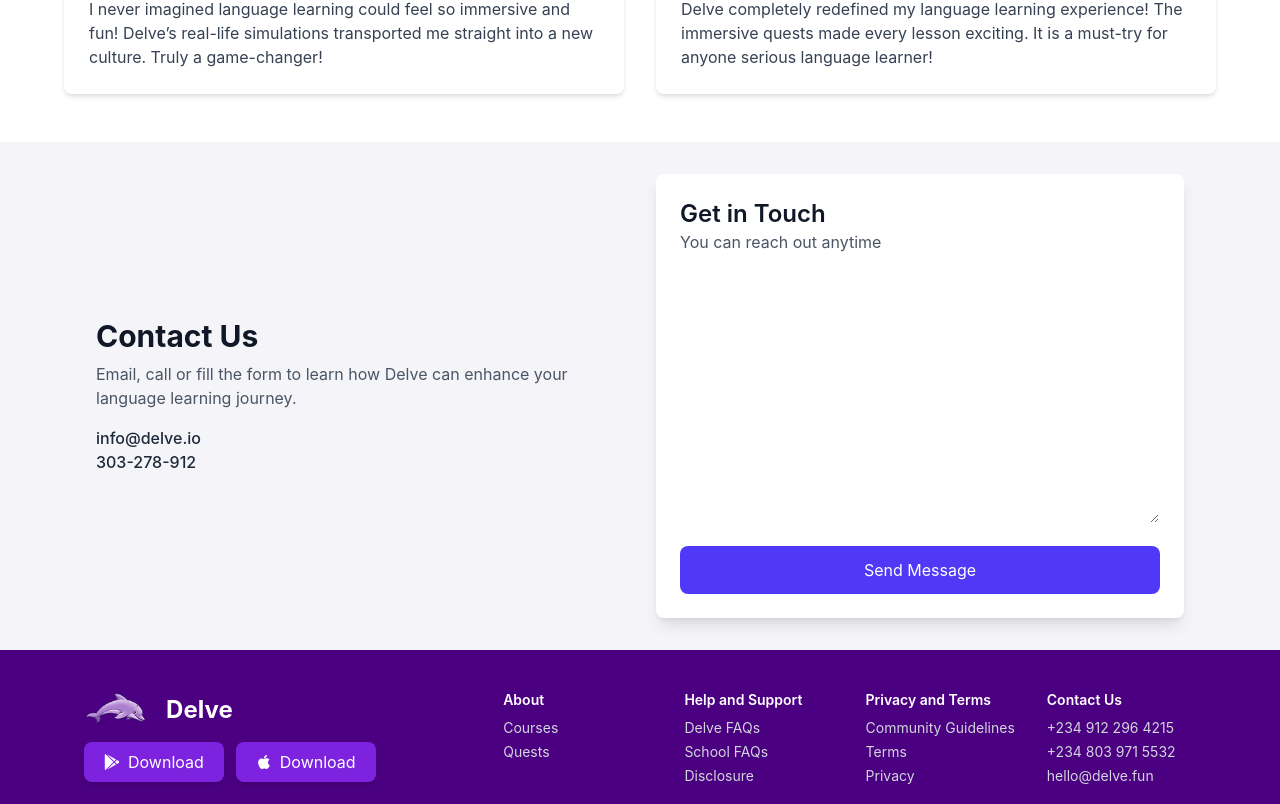
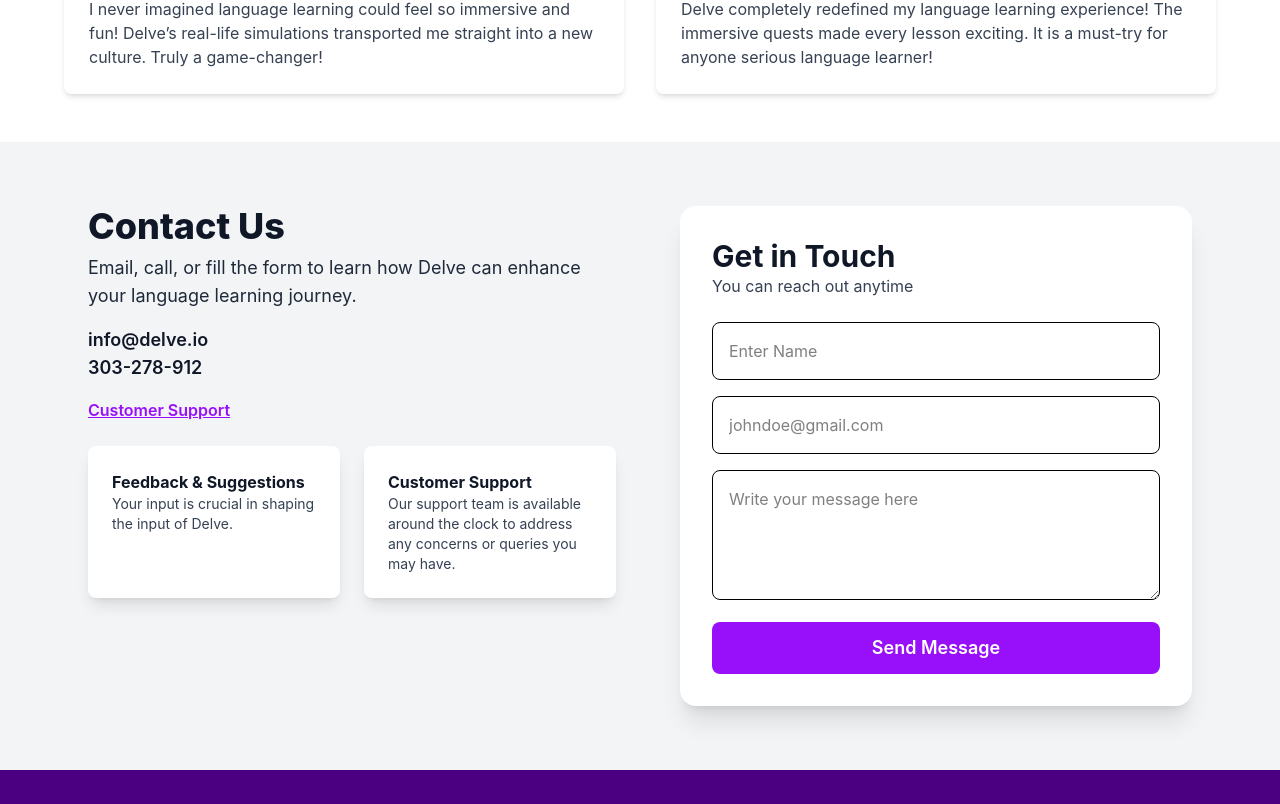
Before and after one commit to emmanuel-akinyemi-Dev/hng_Delve_landing_page, a React (Vite) app: page / in a window 1280 px wide. Shown: the part 3336-4140 px from the top of the page. Built offline with nearby package versions, Linux system fonts and the light colour scheme.

Commit message:
added contactus

```diff
--- a/src/components/GetInTouch.jsx
+++ b/src/components/GetInTouch.jsx
@@ -1,71 +1,71 @@
-import { useState } from "react";
+import { FaGooglePlay, FaApple } from "react-icons/fa";
 
 const GetInTouch = () => {
-  const [formData, setFormData] = useState({
-    name: "",
-    email: "",
-    message: "",
-  });
+  return (
+    <div className="bg-gray-100 py-16">
+      <div className="max-w-6xl mx-auto px-6 md:flex md:justify-between md:items-start">
+        {/* Left Side: Contact Details */}
+        <div className="md:w-1/2">
+          <h2 className="text-4xl font-extrabold text-gray-900">Contact Us</h2>
+          <p className="mt-2 text-lg text-gray-800">
+            Email, call, or fill the form to learn how Delve can enhance your
+            language learning journey.
+          </p>
+          <p className="mt-4 text-lg font-semibold text-gray-900">
+            info@delve.io
+          </p>
+          <p className="text-lg font-semibold text-gray-900">303-278-912</p>
+          <p className="mt-4 font-semibold text-purple-600 underline">
+            Customer Support
+          </p>
 
-  const handleChange = (e) => {
-    setFormData({ ...formData, [e.target.name]: e.target.value });
-  };
-
-  const handleSubmit = (e) => {
-    e.preventDefault();
-    console.log("Form Data Submitted", formData);
-  };
-
-  return (
-    <div className="max-w-6xl mx-auto p-8 grid md:grid-cols-2 gap-8 items-center">
-      <div>
-        <h2 className="text-3xl font-bold text-gray-900">Contact Us</h2>
-        <p className="text-gray-600 mt-2">
-          Email, call or fill the form to learn how Delve can enhance your language learning journey.
+          {/* Information Cards */}
+          <div className="grid md:grid-cols-2 gap-6 mt-6">
+            <div className="bg-white p-6 rounded-lg shadow-lg">
+              <h3 className="font-bold text-gray-900">
+                Feedback & Suggestions
+              </h3>
+              <p className="text-gray-700 text-sm">
+                Your input is crucial in shaping the input of Delve.
               </p>
-        <div className="mt-4 text-gray-800">
-          <p className="font-medium">info@delve.io</p>
-          <p className="font-medium">303-278-912</p>
+            </div>
+            <div className="bg-white p-6 rounded-lg shadow-lg">
+              <h3 className="font-bold text-gray-900">Customer Support</h3>
+              <p className="text-gray-700 text-sm">
+                Our support team is available around the clock to address any
+                concerns or queries you may have.
+              </p>
             </div>
           </div>
-      <div className="bg-white p-6 shadow-lg rounded-lg">
-        <h3 className="text-2xl font-semibold text-gray-900">Get in Touch</h3>
-        <p className="text-gray-600">You can reach out anytime</p>
-        <form className="mt-4 space-y-4" onSubmit={handleSubmit}>
+        </div>
+
+        {/* Right Side: Contact Form */}
+        <div className="md:w-1/2 mt-12 md:mt-0 md:ml-12">
+          <div className="bg-white shadow-xl rounded-2xl p-8 max-w-lg ml-auto">
+            <h2 className="text-3xl font-bold text-gray-900">Get in Touch</h2>
+            <p className="text-gray-700">You can reach out anytime</p>
+            <form className="mt-6 space-y-4">
               <input
                 type="text"
-            name="name"
-            placeholder="Your Name"
-            value={formData.name}
-            onChange={handleChange}
-            className="w-full p-3 border rounded-lg focus:ring-2 focus:ring-indigo-500"
-            required
+                placeholder="Enter Name"
+                className="w-full p-4 border rounded-lg text-black focus:outline-none focus:ring-2 focus:ring-purple-500"
               />
               <input
                 type="email"
-            name="email"
-            placeholder="Email Address"
-            value={formData.email}
-            onChange={handleChange}
-            className="w-full p-3 border rounded-lg focus:ring-2 focus:ring-indigo-500"
-            required
+                placeholder="johndoe@gmail.com"
+                className="w-full p-4 border rounded-lg text-black focus:outline-none focus:ring-2 focus:ring-purple-500"
               />
               <textarea
-            name="message"
                 placeholder="Write your message here"
-            value={formData.message}
-            onChange={handleChange}
-            className="w-full p-3 border rounded-lg focus:ring-2 focus:ring-indigo-500"
+                className="w-full p-4 border rounded-lg text-black focus:outline-none focus:ring-2 focus:ring-purple-500"
                 rows="4"
-            required
               ></textarea>
-          <button
-            type="submit"
-            className="w-full bg-indigo-600 text-white py-3 rounded-lg hover:bg-indigo-700"
-          >
+              <button className="w-full bg-purple-600 text-white py-3 rounded-lg text-lg font-semibold hover:bg-purple-700">
                 Send Message
               </button>
             </form>
+          </div>
+        </div>
       </div>
     </div>
   );
```
Lines whose indentation alone changed are shown as unchanged.
